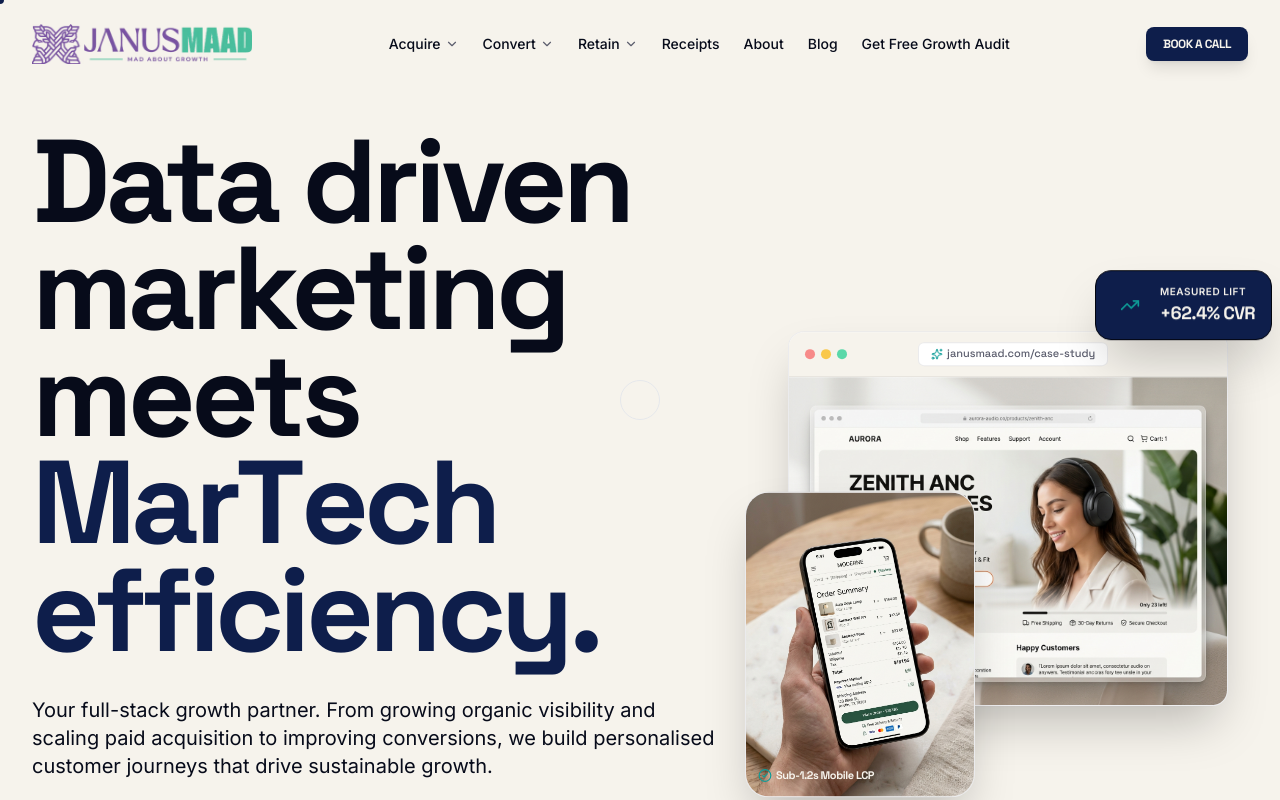
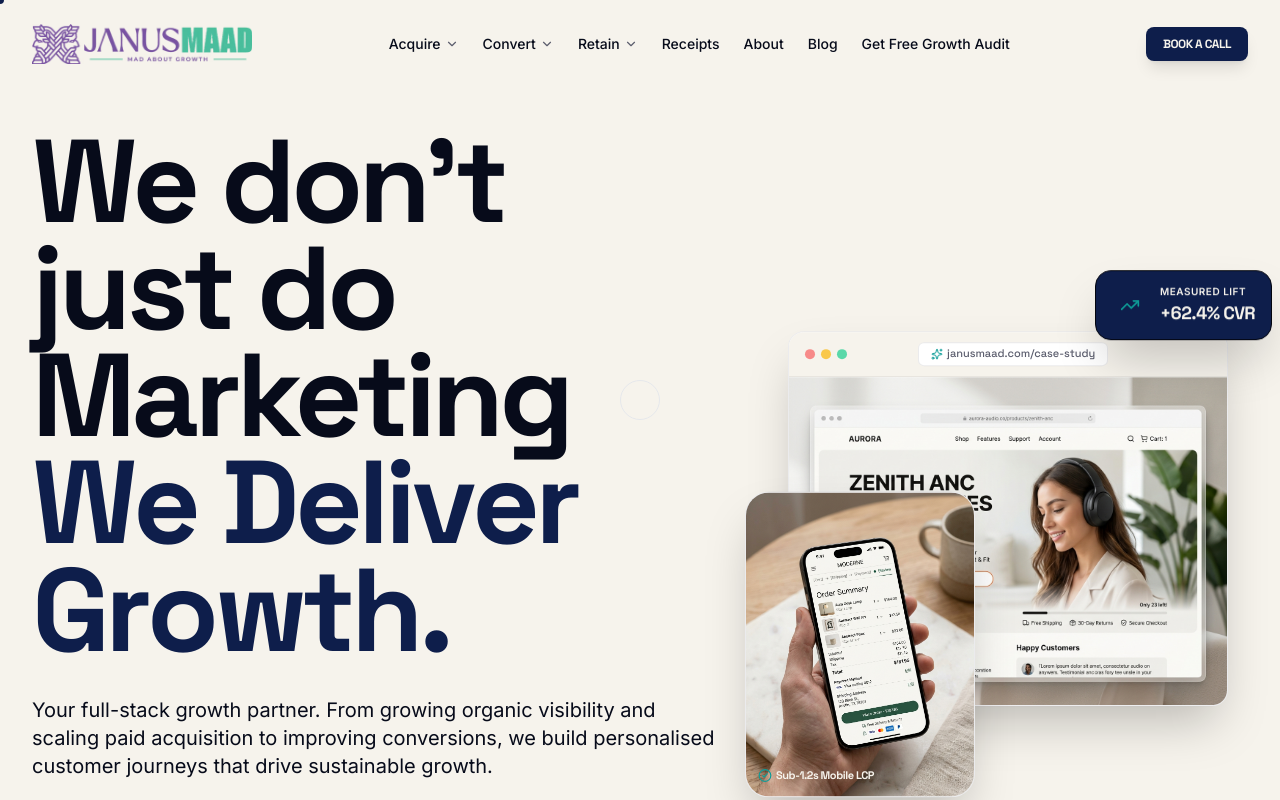
Before and after one commit to Aaditya29112005/Janusmaad-1, a React (Vite) app: page / in a window 1280 px wide. Shown: the top 800 px of the page. Built offline with nearby package versions, Linux system fonts and the light colour scheme.

Commit message:
feat: update hero headline to 'We don't just do Marketing / We Deliver Growth.'

```diff
--- a/src/content/hero.ts
+++ b/src/content/hero.ts
@@ -1,6 +1,6 @@
 export const HERO_CONTENT = {
-  headlineLine1: 'Data driven marketing meets',
-  headlineLine2: 'MarTech efficiency.',
+  headlineLine1: "We don't just do Marketing",
+  headlineLine2: 'We Deliver Growth.',
   body: 'Your full-stack growth partner. From growing organic visibility and scaling paid acquisition to improving conversions, we build personalised customer journeys that drive sustainable growth.',
   primaryCTA: 'Book a call',
   secondaryCTA: 'Run the ROI calculator',
```
